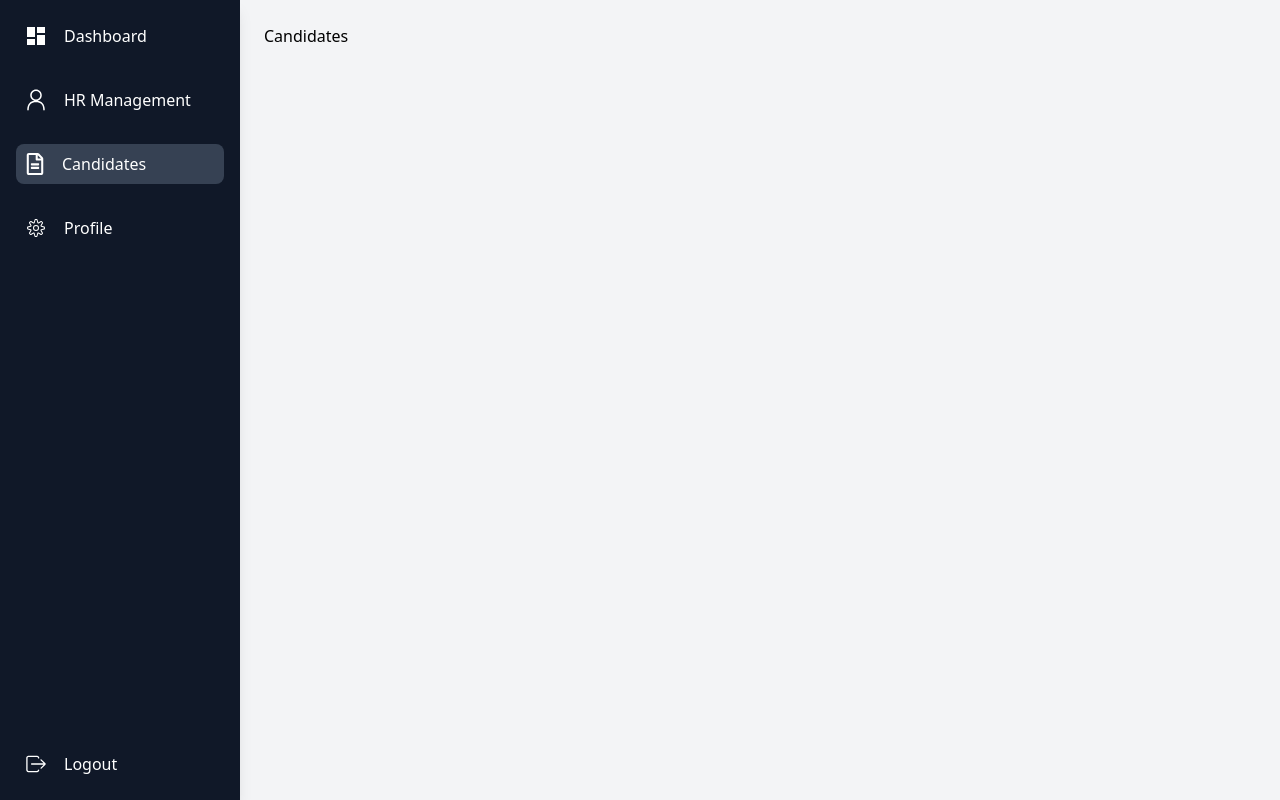
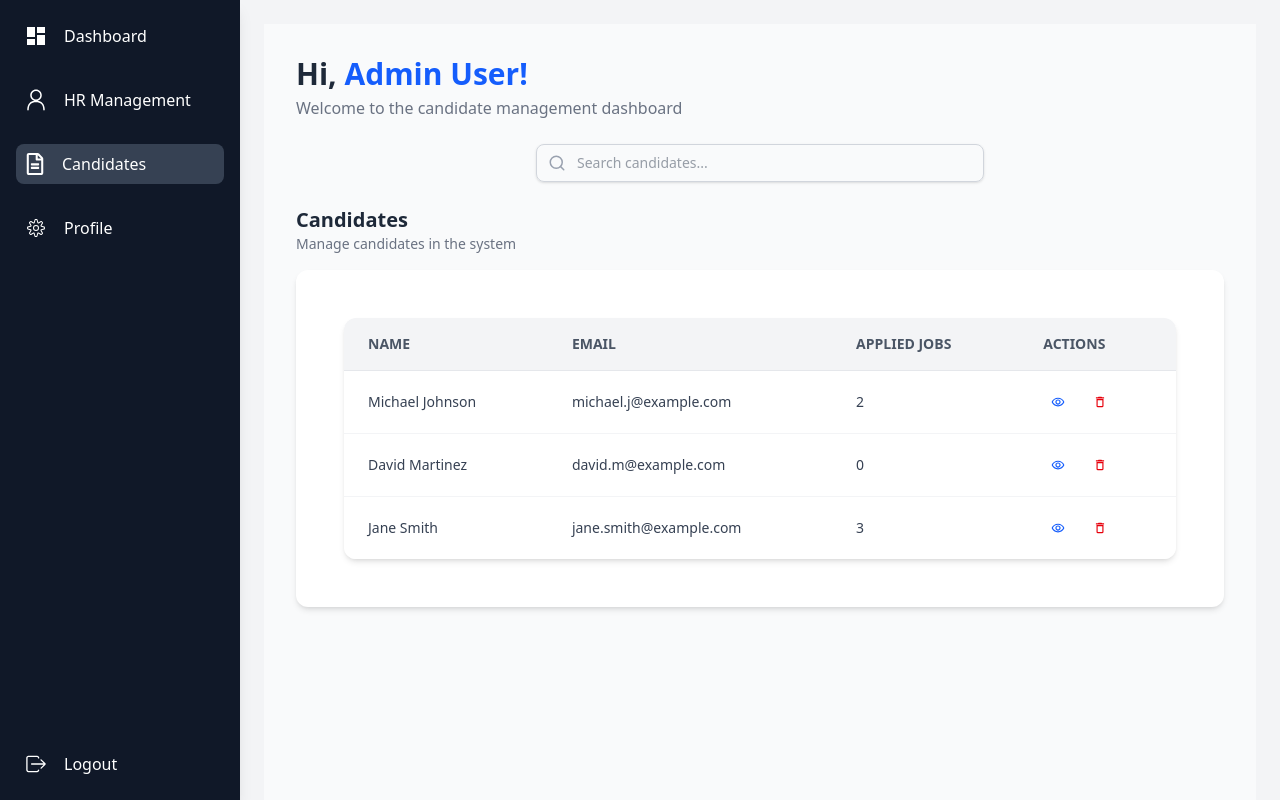
Before and after one commit to Ahmed-Silat/FYP, a React (Vite) app in the folder fyp-frontend/: page /admin/candidates in a window 1280 px wide. Built offline with nearby package versions, Linux system fonts and the light colour scheme; no server answers.

Commit message:
adamin candidate management UI has been created

```diff
--- a/fyp-frontend/src/pages/admin/Candidates.jsx
+++ b/fyp-frontend/src/pages/admin/Candidates.jsx
@@ -1,10 +1,38 @@
 import React from "react";
+import AdminCandidateManagement from "../../Components/AdminCandidateManagement";
+import Searchbar from "../../Components/Searchbar";
 
 const Candidates = () => {
   return (
-    <>
-      <div>Candidates</div>
-    </>
+    <div className="p-4 md:p-6 lg:p-8 bg-gray-50 min-h-screen">
+      {/* Header */}
+      <div className="mb-6">
+        <h2 className="text-2xl md:text-3xl font-semibold text-gray-800">
+          Hi, <span className="text-blue-600">Admin User!</span>
+        </h2>
+        <p className="text-sm md:text-base text-gray-500 mt-1">
+          Welcome to the candidate management dashboard
+        </p>
+      </div>
+
+      {/* Searchbar */}
+      <div className="mb-6">
+        <Searchbar placeholder="Search candidates..." />
+      </div>
+
+      {/* Section Header */}
+      <div className="mb-4">
+        <h3 className="text-lg md:text-xl font-semibold text-gray-800">
+          Candidates
+        </h3>
+        <p className="text-sm text-gray-500">Manage candidates in the system</p>
+      </div>
+
+      {/* Candidate Management Table */}
+      <div className="bg-white shadow-md rounded-xl p-4 md:p-6 overflow-x-auto">
+        <AdminCandidateManagement />
+      </div>
+    </div>
   );
 };
 
```
